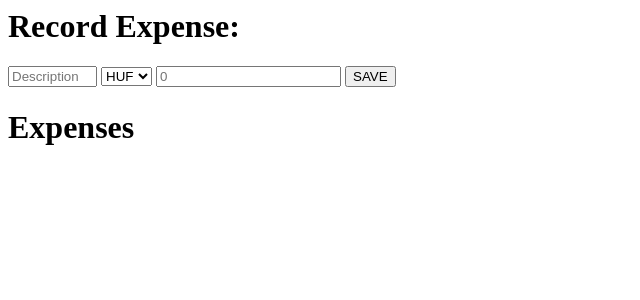
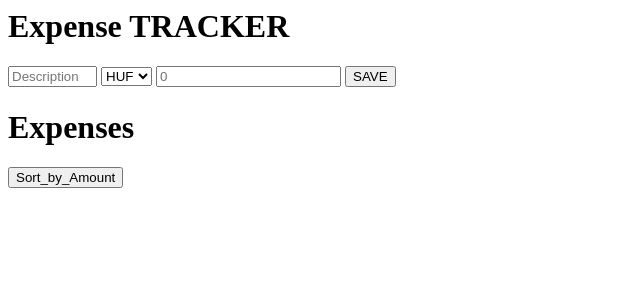
Before and after one commit to MeszarosGabor/spending_challenge, a Flask app: page / in a window 1280 px wide. Shown: the top 300 px of the page, without its empty margins (0-640 px from the left). Run offline with Flask 2, Linux system fonts and the light colour scheme.

Commit message:
Sorting *full* set by time/amount added (per curr. filter missing).

```diff
--- a/app.py
+++ b/app.py
@@ -2,7 +2,7 @@ from dataclasses import dataclass
 from datetime import datetime
 
 
-from flask import Flask, jsonify, redirect, render_template, request, url_for
+from flask import Flask, jsonify, redirect, render_template, request, session, url_for
 from flask_cors import CORS
 from flask_wtf import FlaskForm
 from wtforms import DecimalField, StringField, SelectField, SubmitField
@@ -11,6 +11,9 @@ from wtforms.validators import DataRequired
 
 IN_MEMORY_STORAGE = []
 SUPPORTED_CURRENCIES = ['USD', 'HUF']
+
+SORTED_BY_OPTIONS = ["amount", "spent_at",]
+SORTING_OPTION_LABELS = ["Sort_by_Amount", "Sort_by_Time"]
 
 app = Flask(__name__)
 CORS(app)
@@ -49,6 +52,14 @@ def add_spending():
     persist_spending(Spending(**new_spending))
     return jsonify({"Response": 200})
 
+@app.route("/switch_sorting", methods=["GET"])
+def switch_sorting():
+
+    session['sorted_by_index'] = (session.get('sorted_by_index', 0) + 1) % len(SORTED_BY_OPTIONS)
+    return redirect(url_for('index'))
+
+
+
 @app.route("/", methods=["GET", "POST"])
 def index():
     form = ExpenseForm()
@@ -64,8 +75,15 @@ def index():
             return redirect(url_for('index'))
         else:
             print(f"Invalid form submitted: {form.errors}")
+    if SORTED_BY_OPTIONS[session.get('sorted_by_index',0)] == 'spent_at':
+        sorting_key = lambda spending: spending.spent_at
+    else:
+        sorting_key = lambda spending: spending.amount
+    sorted_data = sorted(IN_MEMORY_STORAGE, key=sorting_key)
     return render_template('index.html', form=form,
-                           exps=IN_MEMORY_STORAGE, currencies=SUPPORTED_CURRENCIES)
+                           exps=sorted_data,
+                           currencies=SUPPORTED_CURRENCIES,
+                           sorting_button_label=SORTING_OPTION_LABELS[session.get('sorted_by_index', 0)])
 
 
 if __name__ == "__main__":
--- a/templates/index.html
+++ b/templates/index.html
@@ -1,9 +1,14 @@
 <html>
    <head>
        <title>*Expense TRACKER* </title>
+       <style>
+        .grid-container{
+          column-count: 4;
+        }
+      </style>
    </head>
        <body>
-        <h1>Record Expense:</h1>
+        <h1>Expense TRACKER</h1>
         <div>
         <form action="" method="post" novalidate>
            {{ form.hidden_tag() }}
@@ -25,20 +30,28 @@
         {%if form.errors:%}
         <div>
           <h2> ERROR! </h2>
-          <ul>
           {%for k, v in form.errors.items():%}
-            <li> {{k}}: {{v}}</li>
-          </ul>
+          <p>{{k}}: {{v}}</p>
           {% endfor %}
         {%endif%}
         </div>
 
 
         <h1> Expenses </h1>
-        <ol>
+        <a href="/switch_sorting"><input type="button" value={{sorting_button_label}}></a>
+        <div class="grid-container">
           {% for expense in exps %}
-            <li> {{ expense}}</li>
+          <div class="grid-item">{{expense.description}}</div>
           {% endfor %}
-       </ol>
+          {% for expense in exps %}
+          <div class="grid-item">{{expense.currency}}</div>
+          {% endfor %}
+          {% for expense in exps %}
+          <div class="grid-item">{{expense.amount}}</div>
+          {% endfor %}
+          {% for expense in exps %}
+          <div class="grid-item">{{expense.spent_at}}</div>
+          {% endfor %}
+      </div >
     </body>
 </html>
```
